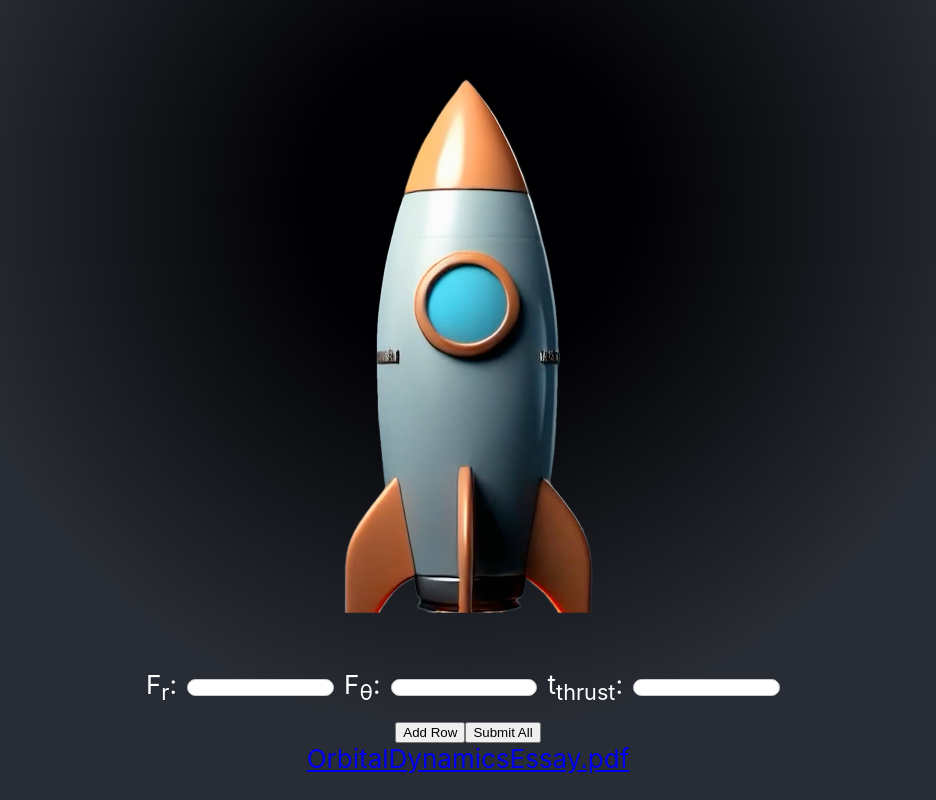
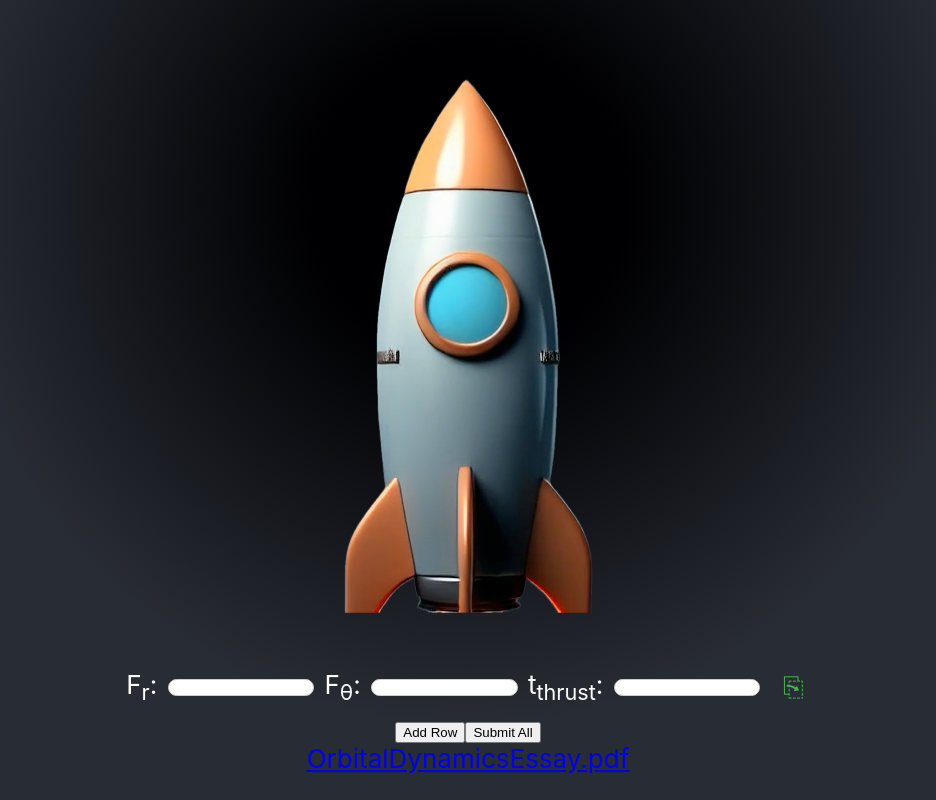
Before and after one commit to mcalierno/orbital-dynamics, a React (Create React App) app in the folder frontend/: page / in a window 1280 px wide. Shown: the whole page, without its empty margins (172-1108 px from the left). Built offline with nearby package versions, Linux system fonts and the light colour scheme.

Commit message:
Add duplicate row button

```diff
--- a/frontend/src/components/InputCollection.css
+++ b/frontend/src/components/InputCollection.css
@@ -10,3 +10,18 @@
     align-items: center;
     justify-content: center;
 }
+
+.duplicate-row-btn {
+  background: none;
+  border: none;
+  color: #4caf50;
+  font-size: 1em;
+  cursor: pointer;
+  margin-left: 0.25em;
+  border-radius: 6px;
+  transition: background 0.2s;
+}
+
+.duplicate-row-btn:hover {
+  background: #e8f5e9;
+}
--- a/frontend/src/components/InputCollection.js
+++ b/frontend/src/components/InputCollection.js
@@ -61,6 +61,20 @@ export default function InputCollection ({ rowValues, setRowValues, setPlot, set
                                 &#10006;
                             </button>
                         )}
+                        {rowValues.length < 5 && (
+                            <button
+                                type="button"
+                                onClick={() => {
+                                    const newRows = [...rowValues];
+                                    newRows.splice(idx + 1, 0, { ...row });
+                                    setRowValues(newRows);
+                                }}
+                                className="duplicate-row-btn"
+                                title="Duplicate"
+                            >
+                                &#x2398;
+                            </button>
+                        )}
                     </div>
                 ))}
                 <button type="button" onClick={addRow} disabled={rowValues.length >= 5}> Add Row</button>
```
